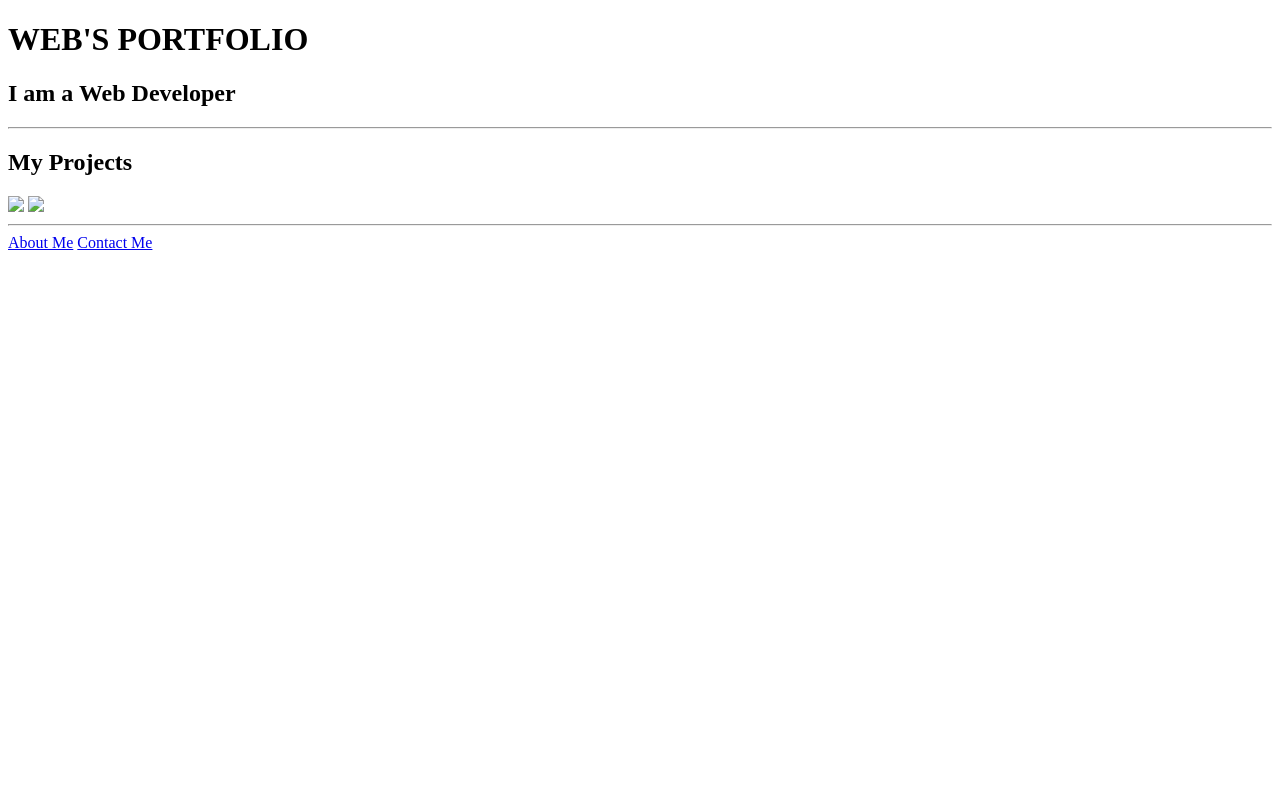
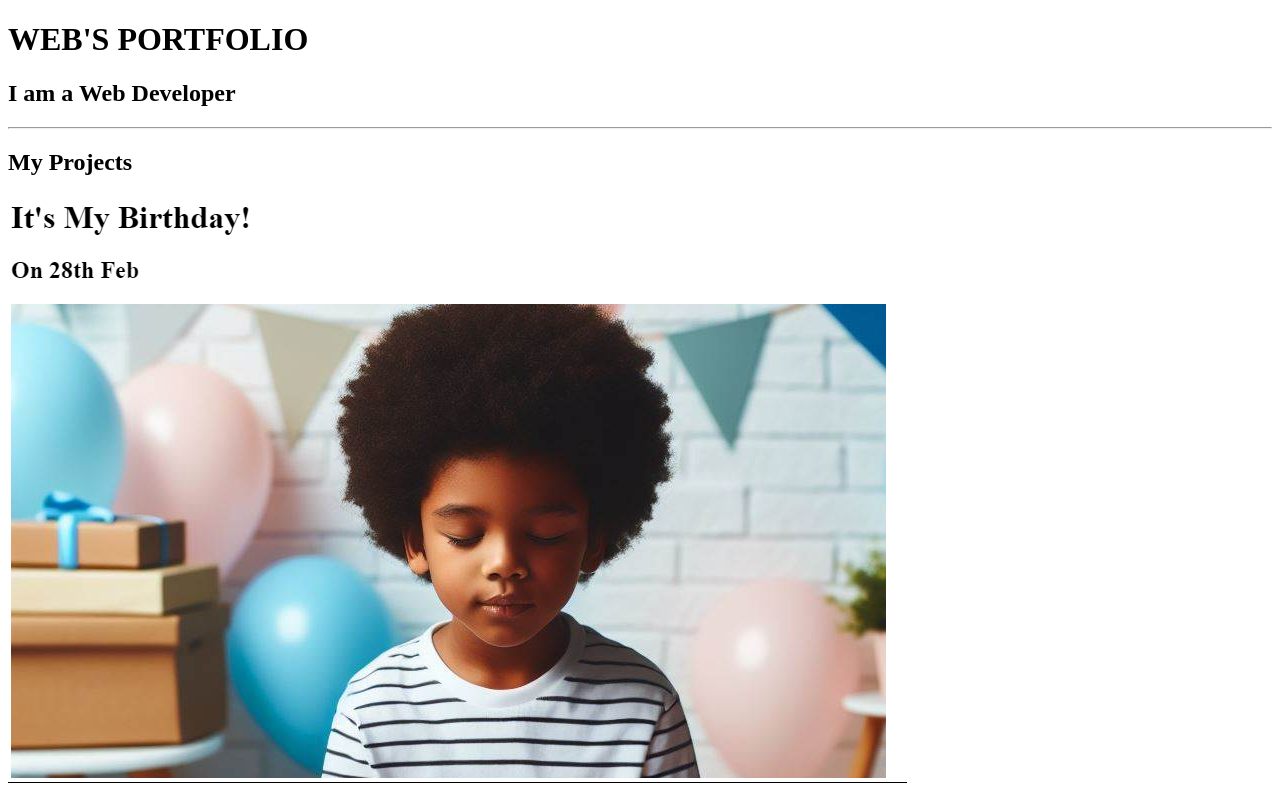
Before and after one commit to WeBstwr/html-Web-Portfolio, a plain HTML site: page index.html in a window 1280 px wide. Shown: the top 797 px of the page. Drawn offline with Linux system fonts and the light colour scheme.

Commit message:
Update index.html
Updated the images file path.

```diff
--- a/index.html
+++ b/index.html
@@ -11,9 +11,9 @@
     <hr/>
     <h2>My Projects</h2>
     <a href="../4.3 HTML Porfolio Project/public/birthday-invite.html">
-        <img src="../4.3 HTML Porfolio Project/assets/images/birthday invite.png"></a>
+        <img src="./assets/images/birthday invite.png"></a>
     <a href="../4.3 HTML Porfolio Project/public/movie-ranking.html">
-        <img src="../4.3 HTML Porfolio Project/assets/images/movie ranking.png"></a>
+        <img src="./assets/images/movie ranking.png"></a>
     <hr/>
     <a href="../4.3 HTML Porfolio Project/public/about.html">About Me</a>
     <a href="../4.3 HTML Porfolio Project/public/contact.html">Contact Me</a>
```
